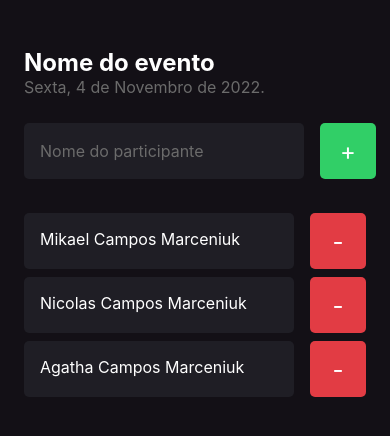
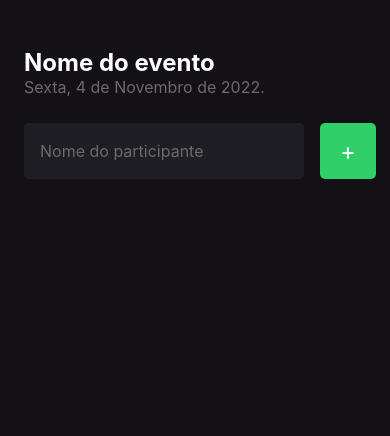
Before and after one commit to MikaelMarceniuk/Rocketseat-ReactNative-Module-01, a React Native app: screen / in a window 390 px wide. Shown: the top 436 px of the page. Built offline with nearby package versions, Linux system fonts and the light colour scheme.

Commit message:
feat: Add ParticipantList and Add/ Remove participant feature

```diff
--- a/src/app.tsx
+++ b/src/app.tsx
@@ -4,19 +4,44 @@ import { registerRootComponent } from 'expo'
 import ParticipantInput from './components/participantInput'
 import EventInfo from './components/eventInfo'
 import ParticipantItem from './components/participantItem'
+import { useState } from 'react'
+
+type Participant = {
+  id: number
+  name: string
+}
 
 const App = () => {
+  const [participants, setParticipants] = useState<Participant[]>([])
+
+  const addParticipant = (name: string) => {
+    setParticipants((oldValue) => [
+      ...oldValue,
+      { id: oldValue.length + 1, name },
+    ])
+  }
+
+  const removeParticipant = (id: number) => () => {
+    const newValue = [...participants]
+    const pIndex = newValue.findIndex((p) => (p.id = id))
+    newValue.splice(pIndex, 1)
+
+    setParticipants(newValue)
+  }
+
   return (
     <View style={styles.container}>
       <StatusBar style="auto" />
       <EventInfo />
-      <ParticipantInput
-        onPressHandler={(newParticipant) => console.log(newParticipant)}
-      />
+      <ParticipantInput onAddHandler={addParticipant} />
       <ScrollView>
-        <ParticipantItem name="Mikael Campos Marceniuk" />
-        <ParticipantItem name="Nicolas Campos Marceniuk" />
-        <ParticipantItem name="Agatha Campos Marceniuk" />
+        {participants.map((p) => (
+          <ParticipantItem
+            key={p.id}
+            onPressHandler={removeParticipant(p.id)}
+            {...p}
+          />
+        ))}
       </ScrollView>
     </View>
   )
--- a/src/components/participantInput.tsx
+++ b/src/components/participantInput.tsx
@@ -8,11 +8,16 @@ import {
 } from 'react-native'
 
 interface IProps {
-  onPressHandler: (newParticipante: string) => void
+  onAddHandler: (newParticipante: string) => void
 }
 
-const ParticipantInput: React.FC<IProps> = ({ onPressHandler }) => {
+const ParticipantInput: React.FC<IProps> = ({ onAddHandler }) => {
   const [nomeParticipante, setNomeParticipante] = useState('')
+
+  const onPressHandler = () => {
+    onAddHandler(nomeParticipante)
+    setNomeParticipante('')
+  }
 
   return (
     <View style={styles.container}>
@@ -25,7 +30,7 @@ const ParticipantInput: React.FC<IProps> = ({ onPressHandler }) => {
       />
       <TouchableOpacity
         style={styles.btnContainer}
-        onPress={() => onPressHandler(nomeParticipante)}
+        onPress={() => onPressHandler()}
       >
         <Text style={styles.btnText}>+</Text>
       </TouchableOpacity>
--- a/src/components/participantItem.tsx
+++ b/src/components/participantItem.tsx
@@ -1,17 +1,22 @@
 import { View, Text, StyleSheet, TouchableOpacity } from 'react-native'
 
 interface IProps {
+  id: number
   name: string
+  onPressHandler: () => void
 }
 
-const ParticipantItem: React.FC<IProps> = ({ name }) => {
+const ParticipantItem: React.FC<IProps> = ({ name, onPressHandler }) => {
   return (
     <View style={styles.container}>
       <View style={styles.nameContainer}>
         <Text style={styles.nameText}>{name}</Text>
       </View>
 
-      <TouchableOpacity style={styles.btnContainer}>
+      <TouchableOpacity
+        style={styles.btnContainer}
+        onPress={onPressHandler}
+      >
         <Text style={styles.btnText}>-</Text>
       </TouchableOpacity>
     </View>
```
